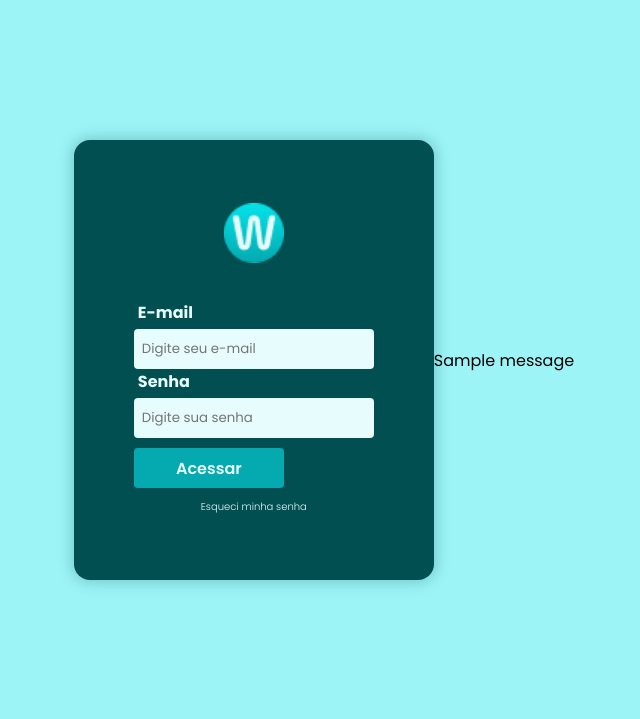
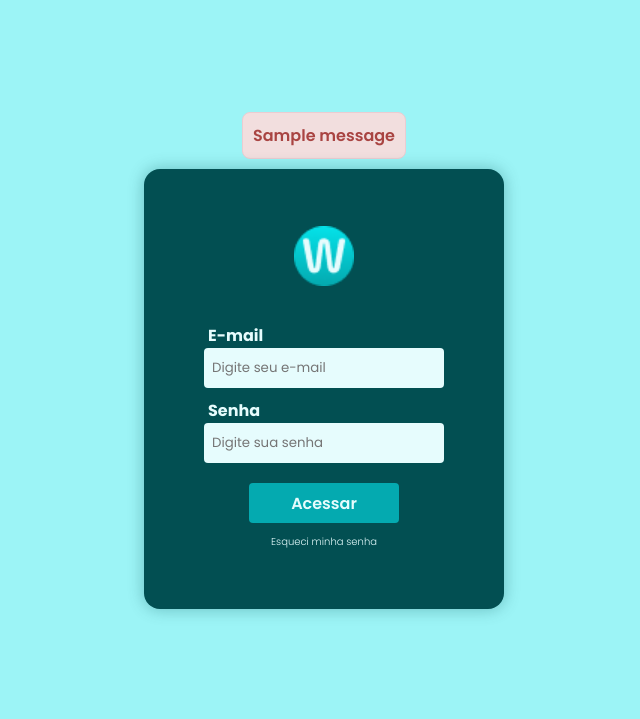
Before and after one commit to PollyannaSouza/winvest, a Django app: page /login/ in a window 1280 px wide. Shown: the top 719 px of the page, without its empty margins (316-956 px from the left). Run offline with Django 3.2, Linux system fonts and the light colour scheme; tables that the repository leaves empty hold one stand-in row (values such as "Sample post"); one stand-in notice (Sample message) is shown; some libraries are stand-ins or nearby versions.

Commit message:
Ajustando designs + adicionando erro de login

```diff
--- a/dashboard/static/styles/login.css
+++ b/dashboard/static/styles/login.css
@@ -21,6 +21,8 @@
   background-color: var(--bg-fundo-verde);
   height: 90vh;
   display: flex;
+  flex-direction: column;
+  flex-wrap: nowrap;
   justify-content: center;
   align-items: center;
 }
@@ -41,7 +43,7 @@
 }
 
 .box_logo {
-  margin-bottom: 10px;
+  /* margin-bottom: 10px; */
 
   & .logo_img > img {
     width: 60px;
@@ -57,6 +59,12 @@
   padding: 8px;
   color: var(--main-green);
   background-color: var(--ligth-green);
+}
+
+.box_button {
+  display: flex;
+  justify-content: center;
+  margin-top: 10px;
 }
 
 #btn_login {
@@ -97,6 +105,21 @@ label {
   display: block;
   color: var(--ligth-green);
   padding-left: 4px;
-  margin-bottom: 4px;
+  margin-bottom: 0px;
+  margin-top: 10px;
   font-weight: 700;
 }
+
+.alert {
+  padding: 10px;
+  margin-bottom: 10px;
+  border: 1px solid transparent;
+  border-radius: 8px;
+}
+
+.alert-danger {
+  font-weight: 600;
+  color: #a94442;
+  background-color: #f2dede;
+  border-color: #ebccd1;
+}
--- a/dashboard/static/styles/style.css
+++ b/dashboard/static/styles/style.css
@@ -158,16 +158,16 @@
 .acao {
   display: inline-flex;
   justify-content: space-between;
-  background-color: var(--ligth-green);
+  background-color: var(--bg-fundo-verde);
   width: 100%;
   padding: 20px 20px;
   border-radius: 8px;
   cursor: pointer;
-
+/*
   &.selected {
     background-color: var(--main-green);
     color: var(--ligth-green);
-  }
+  } */
 
   &:hover {
     & h2 {
--- a/dashboard/templates/login.html
+++ b/dashboard/templates/login.html
@@ -2,21 +2,28 @@
 
 <!DOCTYPE html>
 <html lang="pt-br">
+
 <head>
   <meta charset="UTF-8" />
   <meta name="viewport" content="width=device-width, initial-scale=1.0" />
   <title>Login | Winvest</title>
-    <link
-      rel="shortcut icon"
-      href="{% static '/images/logo_final.png' %}"
-      type="image/x-icon" />
+  <link rel="shortcut icon" href="{% static '/images/logo_final.png' %}" type="image/x-icon" />
   <link rel="stylesheet" href="{% static '/styles/login.css' %}" />
-    <link
-      rel="stylesheet"
-      href="https://fontawesome.com/icons/newspaper?f=classic&s=solid" />
+  <link rel="stylesheet" href="https://fontawesome.com/icons/newspaper?f=classic&s=solid" />
 </head>
 
 <body id="bg-principal">
+
+  <!-- Exibição de mensagens de aviso -->
+  {% if messages %}
+  <div class="messages">
+    {% for message in messages %}
+    <div class="alert alert-danger">{{ message }}</div>
+    {% endfor %}
+  </div>
+  {% endif %}
+
+
   <section class="box_login">
     <div class="box_logo">
       <div class="logo_img">
@@ -27,21 +34,11 @@
       {% csrf_token %}
       <div class="box_login_email">
         <label for="login_email">E-mail</label>
-          <input
-            type="email"
-            name="email"
-            id="login_email"
-            placeholder="Digite seu e-mail"
-            required />
+        <input type="email" name="email" id="login_email" placeholder="Digite seu e-mail" required />
       </div>
       <div class="box_login_senha">
         <label for="login_senha">Senha</label>
-          <input
-            type="password"
-            name="senha"
-            id="login_senha"
-            placeholder="Digite sua senha"
-            required />
+        <input type="password" name="senha" id="login_senha" placeholder="Digite sua senha" required />
       </div>
       <div class="box_button">
         <button id="btn_login" type="submit">Acessar</button>
@@ -52,13 +49,7 @@
     </div>
   </section>
 
-    <!-- Exibição de mensagens de aviso -->
-    {% if messages %}
-    <div class="messages">
-      {% for message in messages %}
-      <div class="alert alert-warning">{{ message }}</div>
-      {% endfor %}
-    </div>
-    {% endif %}
+
 </body>
+
 </html>
--- a/dashboard/views.py
+++ b/dashboard/views.py
@@ -1,5 +1,6 @@
 from django.shortcuts import render, redirect
 from django.urls import reverse
+from django.contrib import messages
 
 from dashboard.src.compra_venda import compra, venda
 from dashboard.src.login import login_user
@@ -36,12 +37,13 @@ def login_view(request):
     if request.method == 'POST':
         email = request.POST.get('email')
         senha = request.POST.get('senha')
-        try:
-            user_id = login_user(email, senha)
-            if user_id:
-                return redirect(reverse('index', kwargs={'user_id': user_id}))
-        except:
-            raise ValueError('Erro ao fazer o login')
+
+        user_id = login_user(email, senha)
+        print(user_id)
+        if user_id:
+            return redirect(reverse('index', kwargs={'user_id': user_id}))
+        else:
+            messages.error(request, 'Usuário ou senha incorretos.')
     return render(request, 'login.html')
 
 def chart_data(request, user_id):
```
Also changed, not shown: dashboard/templates/index.html (+5 -5 lines). Lines whose indentation alone changed are shown as unchanged.
